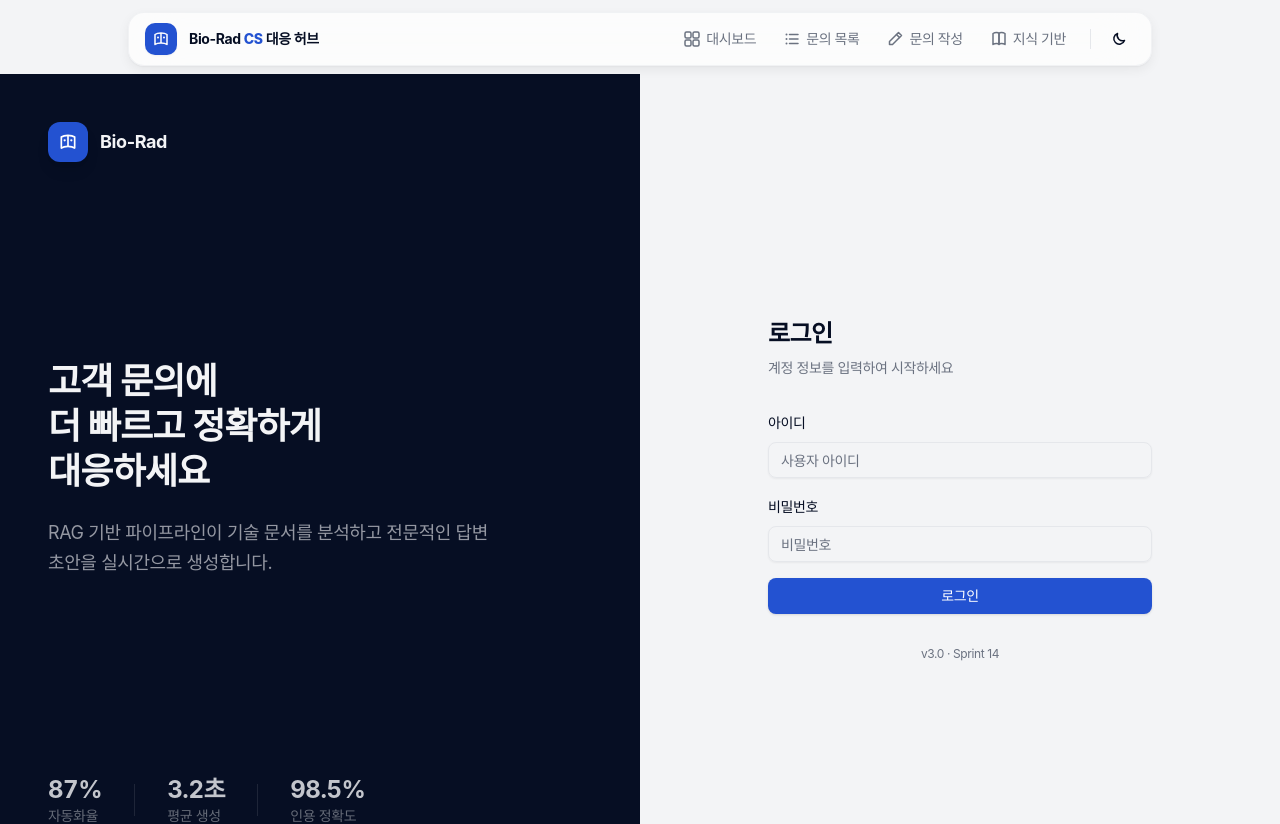
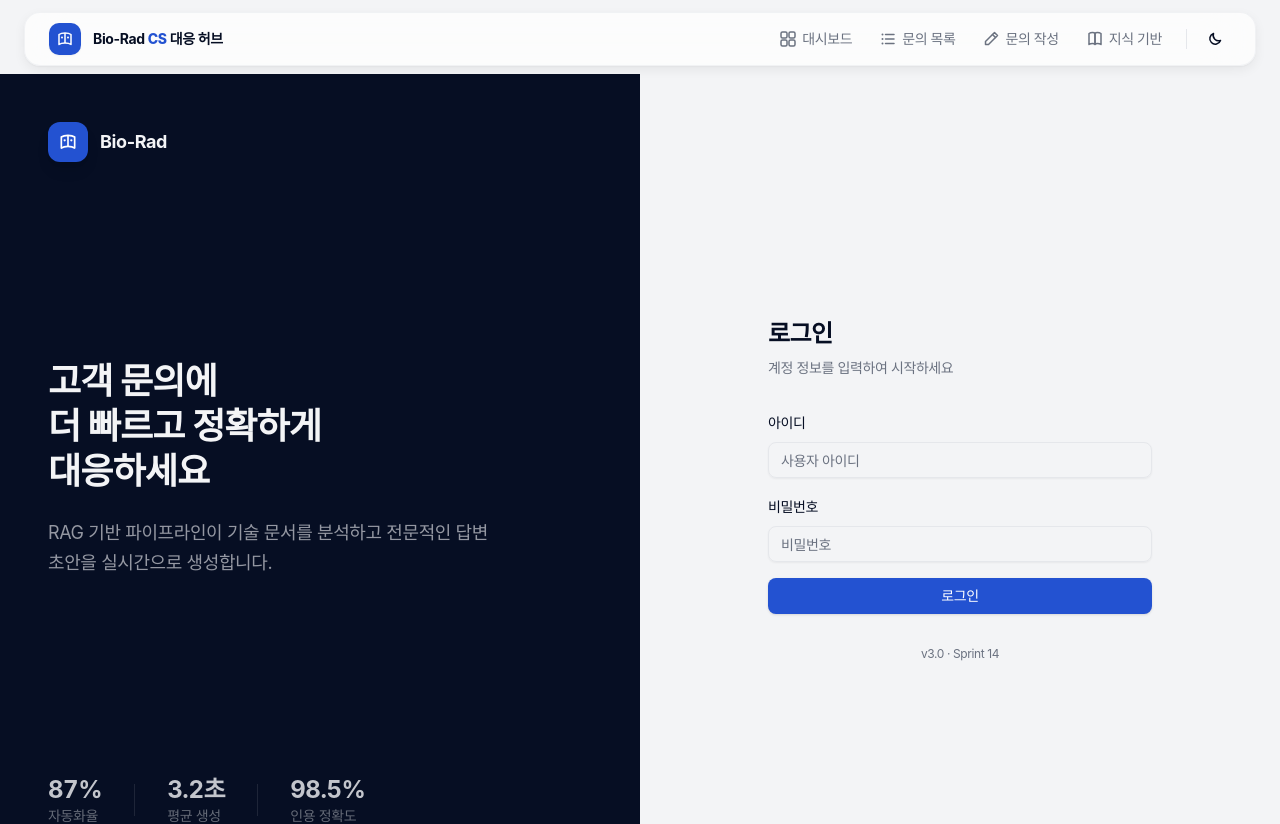
Before and after one commit to bigbulgogiburger/rag-bio, a Next.js app in the folder frontend/: page /login in a window 1280 px wide. Shown: the top 824 px of the page. Built offline with nearby package versions, Linux system fonts and the light colour scheme.

Commit message:
fix(frontend): 헤더 너비를 본문과 동일하게 max-w-7xl로 통일
header nav의 max-w-5xl → max-w-7xl, 외부 패딩 sm:px-6 추가하여
본문 컨테이너와 정확히 같은 너비로 정렬

```diff
--- a/frontend/src/app/layout.tsx
+++ b/frontend/src/app/layout.tsx
@@ -27,8 +27,8 @@
           >
             본문으로 건너뛰기
           </a>
-          <header className="sticky top-0 z-50 pt-3 pb-2 px-4">
-            <nav className="mx-auto max-w-5xl rounded-2xl border border-border/50 bg-card/70 backdrop-blur-xl px-4 py-2 shadow-brand">
+          <header className="sticky top-0 z-50 pt-3 pb-2 px-4 sm:px-6">
+            <nav className="mx-auto max-w-7xl rounded-2xl border border-border/50 bg-card/70 backdrop-blur-xl px-4 py-2 shadow-brand sm:px-6">
               <div className="flex items-center justify-between">
                 <Link href="/dashboard" className="flex items-center gap-3 transition-opacity hover:opacity-80">
                   <div className="flex h-8 w-8 items-center justify-center rounded-lg bg-primary shadow-sm">
```
